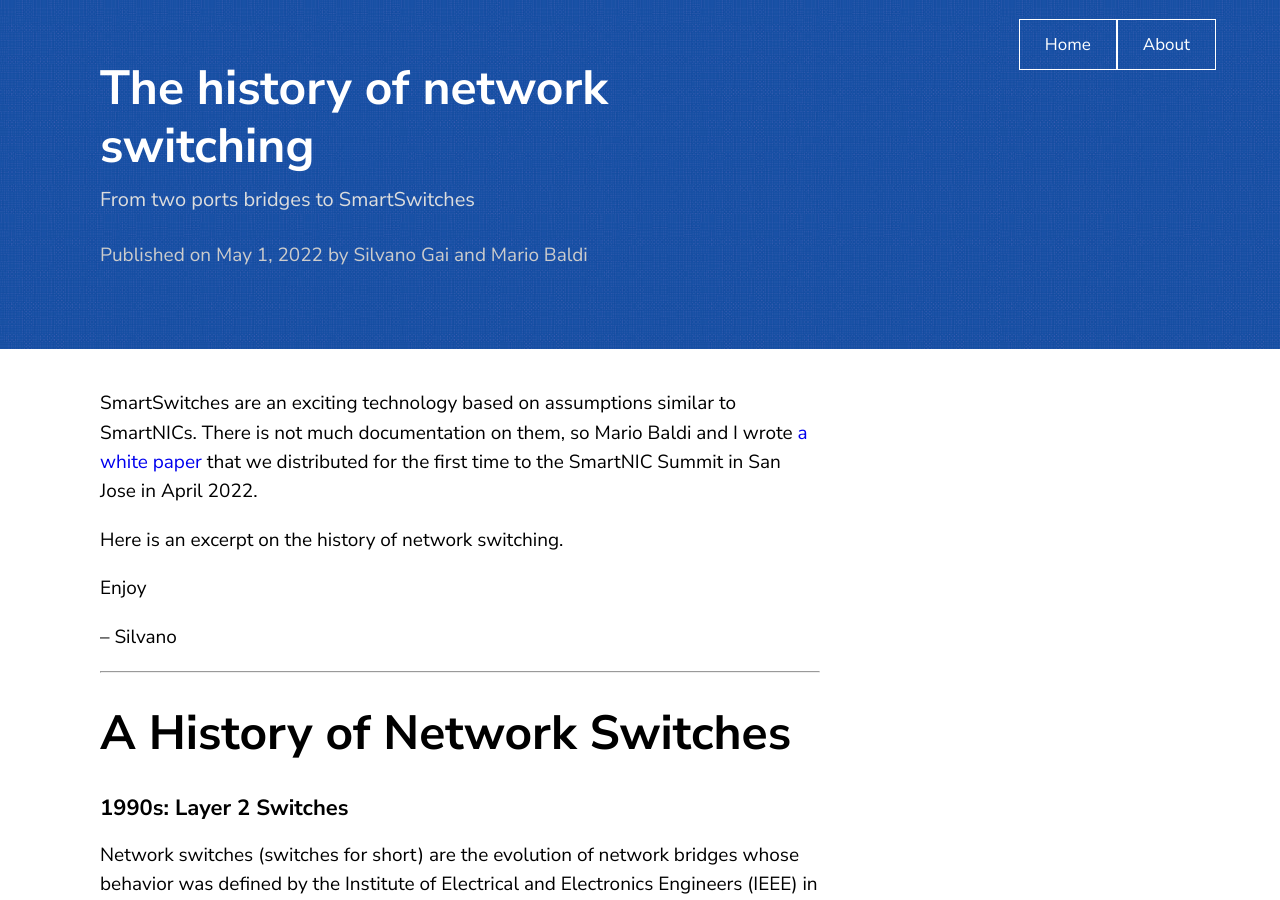
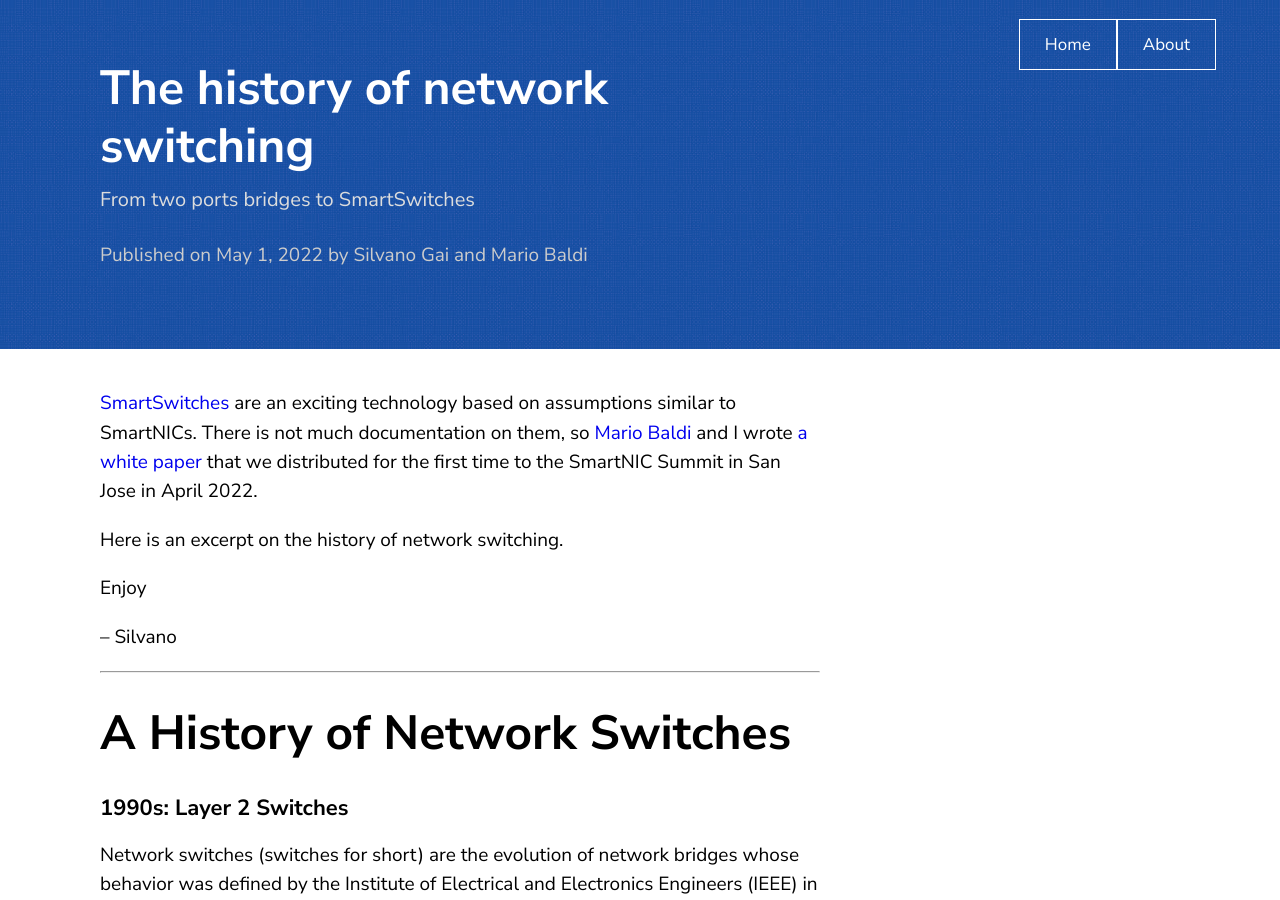
Before and after one commit to silvanogai/silvanogai, a Jekyll site: the page built from _posts/2022-05-01-history.md, in a window 1280 px wide and 900 px high. Built offline with Jekyll 4.4.1, drawn with Linux system fonts in a browser that asks for light colours; comment, search, counter and statistics services are not loaded; part of the change alters nothing that is shown.

```diff
--- a/_posts/2022-05-01-history.md
+++ b/_posts/2022-05-01-history.md
@@ -5,9 +5,9 @@ author: Silvano Gai and Mario Baldi
 title: The history of network switching
 excerpt: From two ports bridges to SmartSwitches
 description: From two ports bridges to SmartSwitches
-draft: true
+date: 2022-05-01
 ---
-SmartSwitches are an exciting technology based on assumptions similar to SmartNICs. There is not much documentation on them, so Mario Baldi and I wrote [a white paper](https://pensando.io/smartswitches) that we distributed for the first time to the SmartNIC Summit in San Jose in April 2022.
+[SmartSwitches](https://pensando.io/documents/smartswitches/) are an exciting technology based on assumptions similar to SmartNICs. There is not much documentation on them, so [Mario Baldi](https://www.linkedin.com/in/mario-baldi/) and I wrote [a white paper](https://pensando.io/wp-content/uploads/2022/04/SmartSwitches.pdf) that we distributed for the first time to the SmartNIC Summit in San Jose in April 2022.
 
 Here is an excerpt on the history of network switching.
 
```
